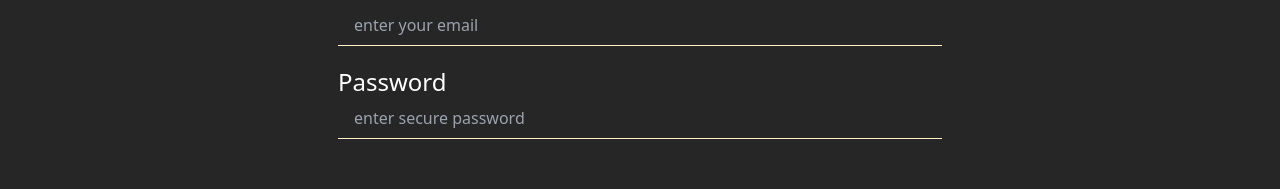
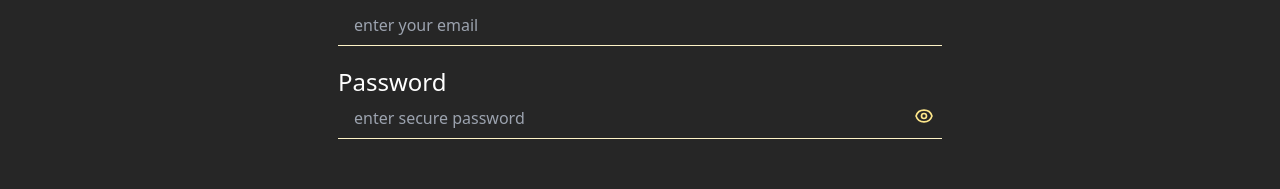
Before and after one commit to armin-bkh/houstory-next-app, a Next.js app: page /auth/login in a window 1280 px wide. Shown: the part 215-404 px from the top of the page. Built offline with nearby package versions, Linux system fonts and the light colour scheme.

Commit message:
handle change password input type

```diff
--- a/components/common/Input/Input.jsx
+++ b/components/common/Input/Input.jsx
@@ -1,16 +1,34 @@
+import { useState } from "react";
+import { EyeIcon, EyeOffIcon } from "@heroicons/react/outline";
+
 const Input = ({ lbl, type, id, name, formik, ...rest }) => {
+  const [inputType, setInputType] = useState(type);
+
+  const changeTypeHandler = () => {
+    if (inputType === "text") setInputType("password");
+    else setInputType("text");
+  };
+
   return (
-    <fieldset className="flex flex-col mb-5">
+    <fieldset className="flex flex-col mb-5 relative">
       <label htmlFor={id} className="text-white text-lg md:text-2xl capitalize">
         {lbl}
       </label>
       <input
         id={id}
         name={name}
-        type={type}
+        type={inputType}
         className="bg-transparent border-b text-white border-amber-100 outline-none text-sm md:text-base py-2 px-4"
         {...rest}
-      />
+      />{" "}
+      {type === "password" ? (
+        <span
+          className="absolute right-2 top-10 text-amber-200 w-5 cursor-pointer"
+          onClick={changeTypeHandler}
+        >
+          {inputType === "text" ? <EyeOffIcon /> : <EyeIcon />}
+        </span>
+      ) : null}
       {formik.touched[name] && formik.errors[name] && (
         <span className="mt-2 ml-5 text-xs text-red-500">
           {formik.errors[name]}
```
